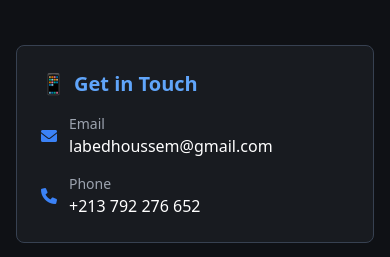
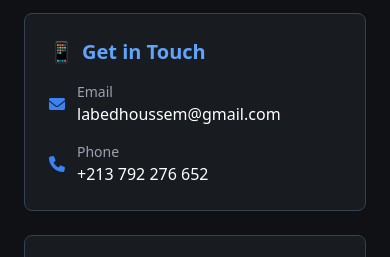
Before and after one commit to HoussemEddine-Labed/Portfolio, a plain HTML site: page contact.html in a window 390 px wide. Shown: the part 344-601 px from the top of the page. Drawn offline with nearby package versions, Linux system fonts and the light colour scheme.

Commit message:
Refactor main content layout for improved responsiveness and alignment

```diff
--- a/contact.html
+++ b/contact.html
@@ -14,7 +14,7 @@
   <div id="header-placeholder"></div>
 
   <!-- Main Content -->
-  <main class="flex-grow flex flex-col items-center justify-center px-4 py-20">
+  <main class="px-6 py-12 max-w-7xl mx-auto flex-grow">
     <div class="max-w-3xl w-full">
       <div class="text-5xl mb-6 text-center">📬</div>
       <h2 class="text-4xl font-bold mb-4 text-center">Contact Me</h2>
```
